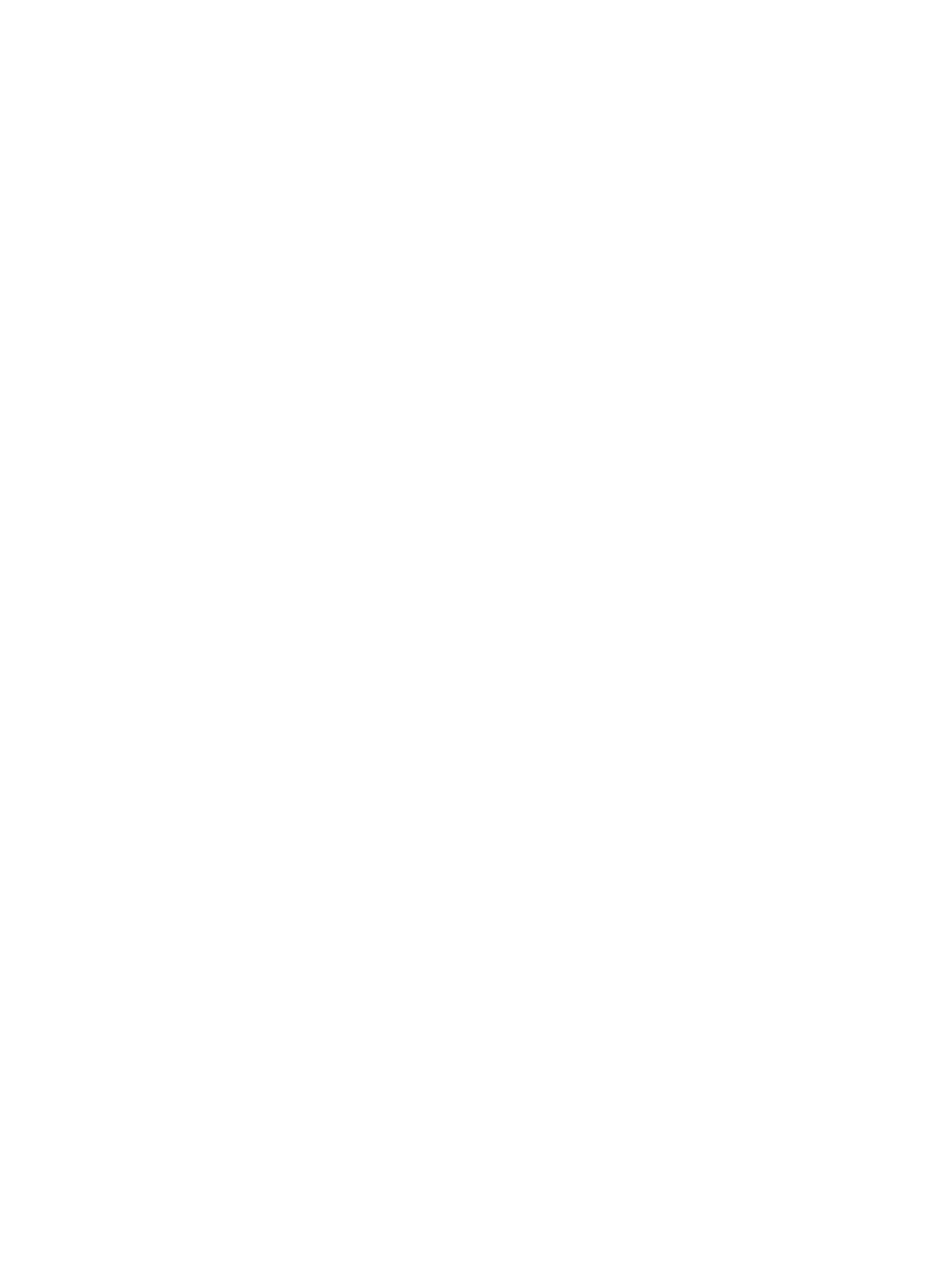
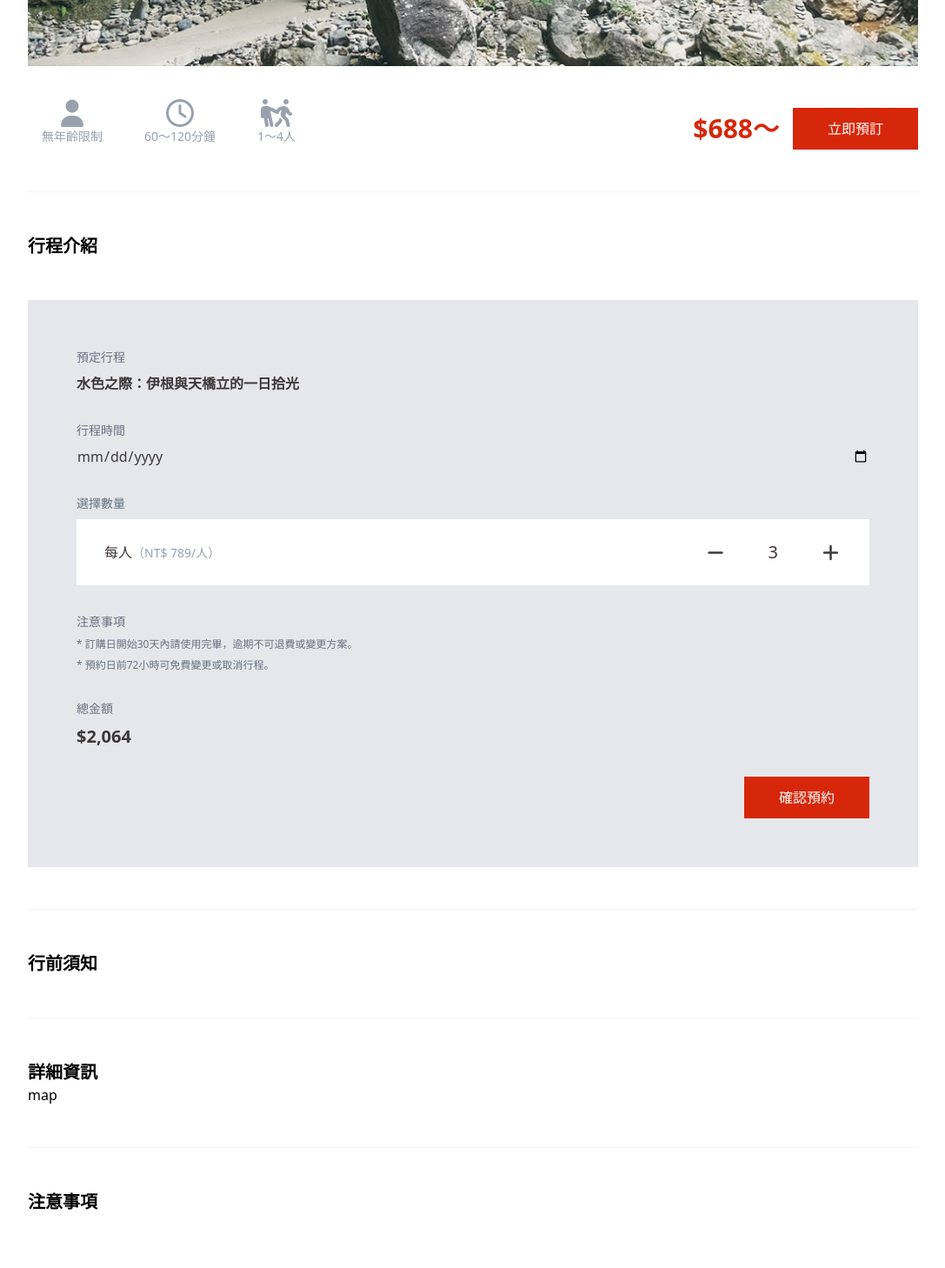
Before and after one commit to TT3x3/japan-hot-hot, a Vue app: page /tour-detail in a window 1280 px wide. Shown: the part 720-2178 px from the top of the page at 87% size, without its empty margins (96-1183 px from the left). Before the commit the page ends 800 px from the top, so only its background shows below. Built offline with nearby package versions, Linux system fonts and the light colour scheme.

Commit message:
Add TourDetail page and implement partial content

```diff
--- /dev/null
+++ b/src/pages/TourDetail.vue
@@ -0,0 +1,101 @@
+<template>
+    <div class="flex flex-col gap-32 w-full">
+        <div class="max-w-[80%] w-full mx-auto flex flex-col gap-12">
+            <div class=" flex flex-col gap-3">
+                <h1 class="font-black text-2xl text-base-heavy">水色之際：伊根與天橋立的一日拾光</h1>
+                <div class="flex gap-2">
+                    <p class="text-sm px-2 inline-block border border-gray-300 text-gray-400">半日遊</p>
+                    <p class="text-sm px-2 inline-block border border-gray-300 text-gray-400">大阪京都</p>
+                </div>
+                <div class="h-[500px] overflow-hidden">
+                    <img src="../assets/images/carousel-1.jpg" class="w-full h-full object-cover object-bottom"
+                        alt="tour-detail-banner">
+                </div>
+            </div>
+            <div class="flex justify-between">
+                <div class="flex gap-12 pl-4">
+                    <div class="flex flex-col justify-center items-center gap-4 text-gray-400">
+                        <i class="fa-solid fa-user fa-2xl"></i>
+                        <p class="text-sm">無年齡限制</p>
+                    </div>
+                    <div class="flex flex-col justify-center items-center gap-4 text-gray-400">
+                        <i class="fa-regular fa-clock fa-2xl"></i>
+                        <p class="text-sm">60～120分鐘</p>
+                    </div>
+                    <div class="flex flex-col justify-center items-center gap-4 text-gray-400">
+                        <i class="fa-solid fa-people-pulling fa-2xl"></i>
+                        <p class="text-sm">1～4人</p>
+                    </div>
+                </div>
+                <div class="flex flex-row justify-center items-center gap-4">
+                    <p class="font-bold text-3xl text-hot-red">$688～</p>
+                    <button class="bg-hot-red text-white px-10 py-3 hover:bg-red-400 active:bg-red-700">立即預訂</button>
+                </div>
+            </div>
+            <div class="w-full h-px bg-gray-100"></div>
+            <div>
+                <p class="font-bold text-xl">行程介紹</p>
+            </div>
+            <div class="bg-gray-200 flex flex-col gap-8 p-14 text-base-heavy">
+                <div class="flex flex-col gap-2">
+                    <p class="text-sm text-gray-500">預定行程</p>
+                    <p class="font-bold">水色之際：伊根與天橋立的一日拾光</p>
+                </div>
+                <div class="flex flex-col gap-2">
+                    <p class="text-sm text-gray-500">行程時間</p>
+                    <input type="date">
+                </div>
+                <div class="flex flex-col gap-2">
+                    <p class="text-sm text-gray-500">選擇數量</p>
+                    <div class="flex flex-row justify-between items-center gap-12 bg-white px-8 py-6 text-base-heavy">
+                        <p class="text-base-heavy">每人<span class="text-sm text-gray-400">（NT$ 789/人）</span></p>
+                        <div class="flex flex-row gap-12 items-center">
+                            <i class="fa-solid fa-minus fa-lg hover:text-gray-400 active:text-gray-900"></i>
+                            <p class="text-xl">3</p>
+                            <i class="fa-solid fa-plus fa-lg hover:text-gray-400 active:text-gray-900"></i>
+
+                        </div>
+                    </div>
+                </div>
+
+                <div class="flex flex-col gap-2">
+                    <p class="text-sm text-gray-500">注意事項</p>
+                    <p class="text-xs text-gray-500">* 訂購日開始30天內請使用完畢，逾期不可退費或變更方案。</p>
+                    <p class="text-xs text-gray-500">* 預約日前72小時可免費變更或取消行程。</p>
+                </div>
+                <div class="flex flex-col gap-2">
+                    <p class="text-sm text-gray-500">總金額</p>
+                    <p class="font-bold text-xl">$2,064</p>
+                </div>
+                <button class="bg-hot-red self-end text-white px-10 py-3 hover:bg-red-400 active:bg-red-700">確認預約</button>
+            </div>
+            <div class="w-full h-px bg-gray-100"></div>
+            <div>
+                <p class="font-bold text-xl">行前須知</p>
+            </div>
+            <div class="w-full h-px bg-gray-100"></div>
+            <div>
+                <p class="font-bold text-xl">詳細資訊</p>
+                <p>map</p>
+            </div>
+            <div class="w-full h-px bg-gray-100"></div>
+            <div>
+                <p class="font-bold text-xl">注意事項</p>
+            </div>
+        </div>
+    </div>
+</template>
+
+<script>
+
+export default {
+    name: 'TourDetail',
+    data() {
+        return {}
+    },
+    components: {
+    },
+    methods: {
+    }
+}
+</script>
--- a/src/pages/TourPage.vue
+++ b/src/pages/TourPage.vue
@@ -53,7 +53,7 @@
         <div class="max-w-[80%] w-full mx-auto flex flex-col gap-12">
             <ul class="flex flex-wrap gap-x-6 gap-y-12">
                 <!-- 卡片 -->
-                <li v-for="(item, key) in journey.slice(0, 9)" :key="key"
+                <router-link to="/tour-detail" v-for="(item, key) in journey.slice(0, 9)" :key="key"
                     class="flex-[0_0_calc(33.333%-1rem)] cursor-pointer group">
                     <div class="flex flex-col h-[450px] border border-gray-200">
                         <div class="relative h-72 overflow-hidden">
@@ -77,7 +77,7 @@
                             <p class="font-bold text-lg text-hot-red mt-auto text-end">$ {{ item.price.toLocaleString() }}</p>
                         </div>
                     </div>
-                </li>
+                </router-link>
             </ul>
             <button type="button"
                 class="self-center px-10 py-3 bg-gray-400 text-white  hover:bg-gray-300 active:bg-gray-500 transition-colors">查看更多</button>
--- a/src/router/index.js
+++ b/src/router/index.js
@@ -3,9 +3,10 @@ import Router from "vue-router";
 
 // import 頁面
 import AppHome from "@/pages/AppHome.vue";
-import TourPage from "@/pages/TourPage.vue";
 import AppLogin from "@/pages/AppLogin.vue";
 import AppSignup from "@/pages/AppSignup.vue";
+import TourPage from "@/pages/TourPage.vue";
+import TourDetail from "@/pages/TourDetail.vue";
 
 Vue.use(Router);
 
@@ -18,11 +19,6 @@ export default new Router({
       component: AppHome,
     },
     {
-      path: "/tour",
-      name: "tour",
-      component: TourPage,
-    },
-    {
       path: "/login",
       name: "login",
       component: AppLogin,
@@ -31,6 +27,16 @@ export default new Router({
       path: "/signup",
       name: "signup",
       component: AppSignup,
+    },
+    {
+      path: "/tour",
+      name: "tour",
+      component: TourPage,
+    },
+    {
+      path:"/tour-detail",
+      name:"tour-detail",
+      component: TourDetail,
     }
   ],
 });
```
